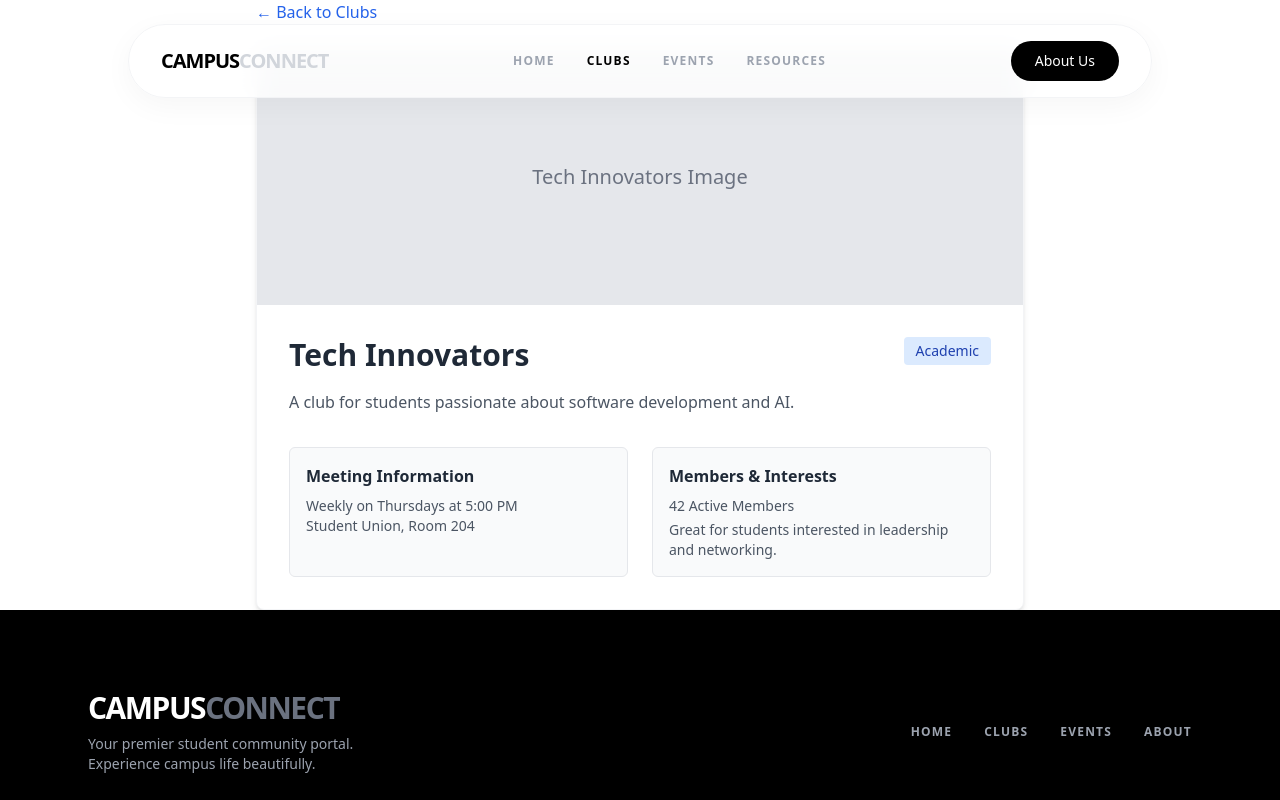
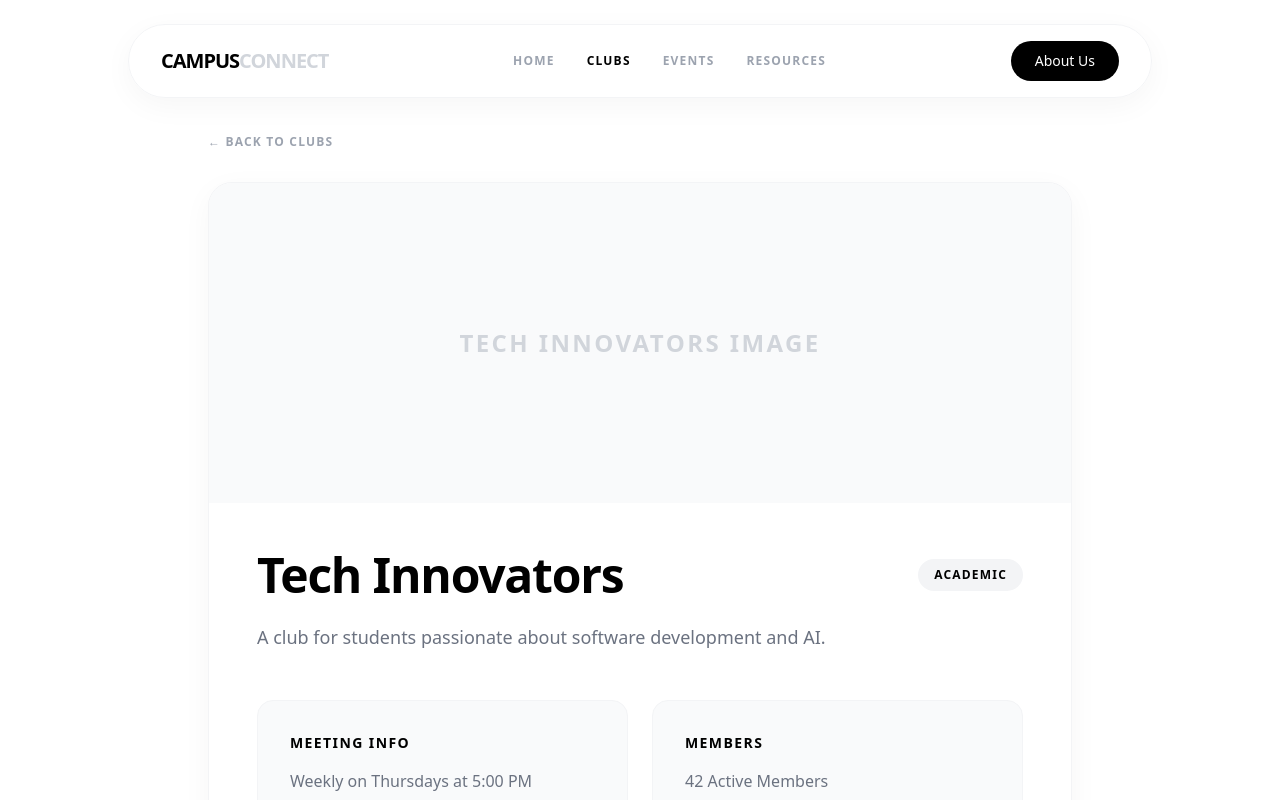
Before and after one commit to Dkidus-star/campus-connect, a React (Vite) app: page /clubs/1 in a window 1280 px wide. Shown: the top 800 px of the page. Built offline with nearby package versions, Linux system fonts and the light colour scheme.

Commit message:
fix: add top padding and apply premium styling to Resources and About pages

```diff
--- a/src/pages/About.jsx
+++ b/src/pages/About.jsx
@@ -1,13 +1,28 @@
+import { motion } from "framer-motion";
+
 export default function About() {
   return (
-    <div className="max-w-2xl mx-auto text-center py-10">
-      <h1 className="text-3xl font-bold mb-4 text-gray-800">
-        About CampusConnect
+    <motion.div
+      initial={{ opacity: 0, y: 20 }}
+      animate={{ opacity: 1, y: 0 }}
+      transition={{ duration: 0.5 }}
+      className="pt-32 pb-20 max-w-3xl mx-auto px-4 min-h-[75vh] text-center"
+    >
+      <h1 className="text-5xl md:text-7xl font-black tracking-tighter text-black mb-8 uppercase">
+        About <span className="text-gray-200">Us</span>
       </h1>
-      <p className="text-gray-600 leading-relaxed">
-        CampusConnect is a dedicated platform designed to help students discover
-        and engage with campus life.
-      </p>
-    </div>
+
+      <div className="bg-white p-10 md:p-16 rounded-3xl shadow-[0_8px_30px_rgb(0,0,0,0.04)] border border-gray-100">
+        <p className="text-gray-500 text-xl font-light leading-relaxed mb-8">
+          CampusConnect is a dedicated platform designed to help students
+          discover and engage with campus life. Built with a focus on community
+          and accessibility, we bring the best of what our campus has to offer
+          directly to your screen.
+        </p>
+        <p className="text-sm font-bold uppercase tracking-widest text-black">
+          Designed for the modern student.
+        </p>
+      </div>
+    </motion.div>
   );
 }
--- a/src/pages/ClubDetails.jsx
+++ b/src/pages/ClubDetails.jsx
@@ -1,7 +1,7 @@
 import { useState, useEffect } from "react";
 import { useParams, Link } from "react-router-dom";
+import { motion } from "framer-motion";
 
-// Extended dummy data with meeting details
 const DUMMY_CLUBS = [
   {
     id: "1",
@@ -47,67 +47,75 @@ const DUMMY_CLUBS = [
 ];
 
 export default function ClubDetails() {
-  const { id } = useParams(); // Extracts the 'id' from the URL
+  const { id } = useParams();
   const [club, setClub] = useState(null);
 
   useEffect(() => {
-    // Simulate finding the specific club in a database
     const foundClub = DUMMY_CLUBS.find((c) => c.id === id);
     setClub(foundClub);
   }, [id]);
 
   if (!club) {
     return (
-      <div className="text-center py-20 text-gray-500">
-        Loading club details...
+      <div className="pt-40 pb-20 flex justify-center">
+        <div className="animate-spin rounded-full h-12 w-12 border-b-2 border-black"></div>
       </div>
     );
   }
 
   return (
-    <div className="max-w-3xl mx-auto">
+    <motion.div
+      initial={{ opacity: 0, y: 20 }}
+      animate={{ opacity: 1, y: 0 }}
+      transition={{ duration: 0.5 }}
+      className="pt-32 pb-20 max-w-4xl mx-auto px-4"
+    >
       <Link
         to="/clubs"
-        className="text-blue-600 hover:underline mb-6 inline-block"
+        className="inline-flex items-center text-xs font-bold uppercase tracking-widest text-gray-400 hover:text-black transition-colors mb-8"
       >
         &larr; Back to Clubs
       </Link>
-      <div className="bg-white shadow-md rounded-lg overflow-hidden border border-gray-100">
-        <div className="h-64 bg-gray-200 flex items-center justify-center text-gray-500 text-xl">
+
+      <div className="bg-white shadow-[0_8px_30px_rgb(0,0,0,0.04)] rounded-3xl overflow-hidden border border-gray-100">
+        <div className="h-80 bg-gray-50 flex items-center justify-center text-gray-300 text-2xl font-black uppercase tracking-widest">
           {club.name} Image
         </div>
-        <div className="p-6 md:p-8">
-          <div className="flex justify-between items-start mb-4">
-            <h1 className="text-3xl font-bold text-gray-800">{club.name}</h1>
-            <span className="bg-blue-100 text-blue-800 text-sm font-medium px-3 py-1 rounded">
+
+        <div className="p-8 md:p-12">
+          <div className="flex flex-col md:flex-row justify-between items-start md:items-center mb-6 gap-4">
+            <h1 className="text-4xl md:text-5xl font-black tracking-tight text-black">
+              {club.name}
+            </h1>
+            <span className="bg-gray-100 text-black text-xs font-bold uppercase tracking-widest px-4 py-2 rounded-full">
               {club.category}
             </span>
           </div>
 
-          <p className="text-gray-600 mb-8 leading-relaxed">
+          <p className="text-gray-500 text-lg mb-12 font-light leading-relaxed">
             {club.description}
           </p>
 
           <div className="grid md:grid-cols-2 gap-6">
-            <div className="bg-gray-50 p-4 rounded-md border border-gray-200">
-              <h3 className="font-semibold text-gray-800 mb-2">
-                Meeting Information
+            <div className="bg-gray-50 p-8 rounded-2xl border border-gray-100">
+              <h3 className="text-sm font-bold uppercase tracking-widest text-black mb-4">
+                Meeting Info
               </h3>
-              <p className="text-gray-600 text-sm">{club.meeting}</p>
-              <p className="text-gray-600 text-sm">{club.room}</p>
+              <p className="text-gray-500 font-light mb-1">{club.meeting}</p>
+              <p className="text-gray-500 font-light">{club.room}</p>
             </div>
-            <div className="bg-gray-50 p-4 rounded-md border border-gray-200">
-              <h3 className="font-semibold text-gray-800 mb-2">
-                Members & Interests
+            <div className="bg-gray-50 p-8 rounded-2xl border border-gray-100">
+              <h3 className="text-sm font-bold uppercase tracking-widest text-black mb-4">
+                Members
               </h3>
-              <p className="text-gray-600 text-sm">
+              <p className="text-gray-500 font-light mb-1">
                 {club.members} Active Members
               </p>
-              <p className="text-gray-600 text-sm mt-1">{club.interest}</p>
+              <p className="text-gray-500 font-light">{club.interest}</p>
             </div>
           </div>
         </div>
       </div>
-    </div>
+    </motion.div>
   );
 }
--- a/src/pages/EventDetails.jsx
+++ b/src/pages/EventDetails.jsx
@@ -1,5 +1,6 @@
 import { useState, useEffect } from "react";
 import { useParams, Link } from "react-router-dom";
+import { motion } from "framer-motion";
 
 const DUMMY_EVENTS = [
   {
@@ -31,39 +32,49 @@ export default function EventDetails() {
 
   if (!event) {
     return (
-      <div className="text-center py-20 text-gray-500">
-        Loading event details...
+      <div className="pt-40 pb-20 flex justify-center">
+        <div className="animate-spin rounded-full h-12 w-12 border-b-2 border-black"></div>
       </div>
     );
   }
 
   return (
-    <div className="max-w-3xl mx-auto">
+    <motion.div
+      initial={{ opacity: 0, y: 20 }}
+      animate={{ opacity: 1, y: 0 }}
+      transition={{ duration: 0.5 }}
+      className="pt-32 pb-20 max-w-3xl mx-auto px-4"
+    >
       <Link
         to="/events"
-        className="text-blue-600 hover:underline mb-6 inline-block"
+        className="inline-flex items-center text-xs font-bold uppercase tracking-widest text-gray-400 hover:text-black transition-colors mb-8"
       >
         &larr; Back to Events
       </Link>
-      <div className="bg-white shadow-md rounded-lg p-6 md:p-8 border border-gray-100">
-        <h1 className="text-3xl font-bold text-gray-800 mb-4">{event.name}</h1>
 
-        <div className="flex flex-col sm:flex-row sm:space-x-6 text-gray-600 mb-8 border-b border-gray-200 pb-6">
-          <div className="flex items-center mb-2 sm:mb-0">
-            <span className="mr-2">📅</span> {event.date}
+      <div className="bg-white shadow-[0_8px_30px_rgb(0,0,0,0.04)] rounded-3xl p-8 md:p-12 border border-gray-100">
+        <h1 className="text-4xl md:text-5xl font-black tracking-tight text-black mb-8">
+          {event.name}
+        </h1>
+
+        <div className="flex flex-col sm:flex-row sm:space-x-8 text-sm font-bold uppercase tracking-widest text-gray-500 mb-10 bg-gray-50 p-6 rounded-2xl">
+          <div className="flex items-center mb-4 sm:mb-0">
+            <span className="text-2xl mr-3">📅</span> {event.date}
           </div>
           <div className="flex items-center">
-            <span className="mr-2">📍</span> {event.location}
+            <span className="text-2xl mr-3">📍</span> {event.location}
           </div>
         </div>
 
         <div>
-          <h3 className="font-semibold text-gray-800 mb-2 text-lg">
+          <h3 className="text-sm font-bold uppercase tracking-widest text-black mb-4">
             About this Event
           </h3>
-          <p className="text-gray-600 leading-relaxed">{event.description}</p>
+          <p className="text-gray-500 font-light text-lg leading-relaxed">
+            {event.description}
+          </p>
         </div>
       </div>
-    </div>
+    </motion.div>
   );
 }
--- a/src/pages/Resources.jsx
+++ b/src/pages/Resources.jsx
@@ -1,14 +1,55 @@
+import { motion } from "framer-motion";
+
 export default function Resources() {
+  const resources = [
+    {
+      title: "Library Services",
+      desc: "Access academic journals, book study rooms, and borrow equipment.",
+    },
+    {
+      title: "Academic Support",
+      desc: "Free peer tutoring, writing center assistance, and study workshops.",
+    },
+    {
+      title: "Career Services",
+      desc: "Resume reviews, mock interviews, and alumni networking events.",
+    },
+    {
+      title: "Health & Wellness",
+      desc: "Counseling services, fitness classes, and student health clinic.",
+    },
+  ];
+
   return (
-    <div>
-      <h1 className="text-3xl font-bold mb-6 text-gray-800">
-        Student Resources
-      </h1>
-      <ul className="list-disc pl-6 space-y-2 text-gray-700">
-        <li>Library Services Placeholder</li>
-        <li>Academic Support Placeholder</li>
-        <li>Career Services Placeholder</li>
-      </ul>
-    </div>
+    <motion.div
+      initial={{ opacity: 0, y: 20 }}
+      animate={{ opacity: 1, y: 0 }}
+      transition={{ duration: 0.5 }}
+      className="pt-32 pb-20 max-w-5xl mx-auto px-4 min-h-[75vh]"
+    >
+      <div className="text-center mb-16">
+        <h1 className="text-5xl md:text-7xl font-black tracking-tighter text-black mb-6 uppercase">
+          Student <span className="text-gray-200">Resources</span>
+        </h1>
+        <p className="text-gray-500 font-light text-xl">
+          Everything you need to succeed on campus.
+        </p>
+      </div>
+
+      <div className="grid md:grid-cols-2 gap-6">
+        {resources.map((res, index) => (
+          <motion.div
+            key={index}
+            whileHover={{ y: -5 }}
+            className="bg-white p-8 rounded-3xl shadow-[0_8px_30px_rgb(0,0,0,0.04)] border border-gray-100 transition-all"
+          >
+            <h3 className="text-2xl font-black tracking-tight text-black mb-3">
+              {res.title}
+            </h3>
+            <p className="text-gray-500 font-light">{res.desc}</p>
+          </motion.div>
+        ))}
+      </div>
+    </motion.div>
   );
 }
```
